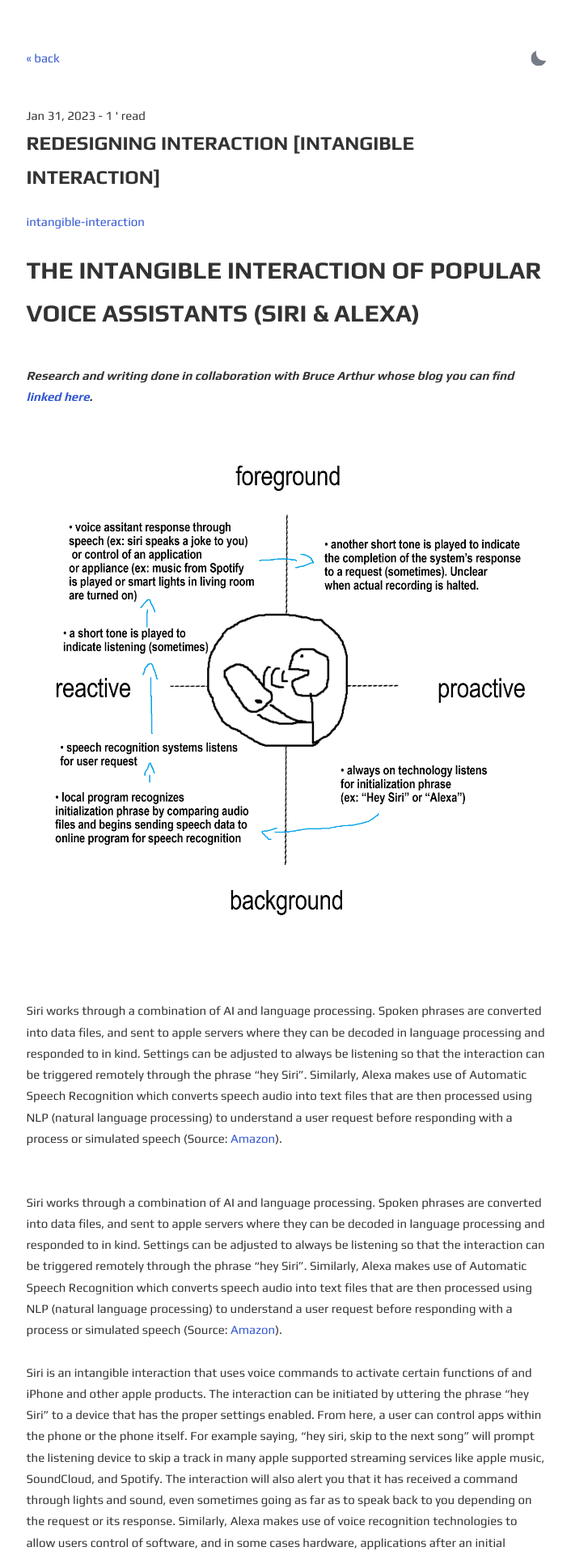
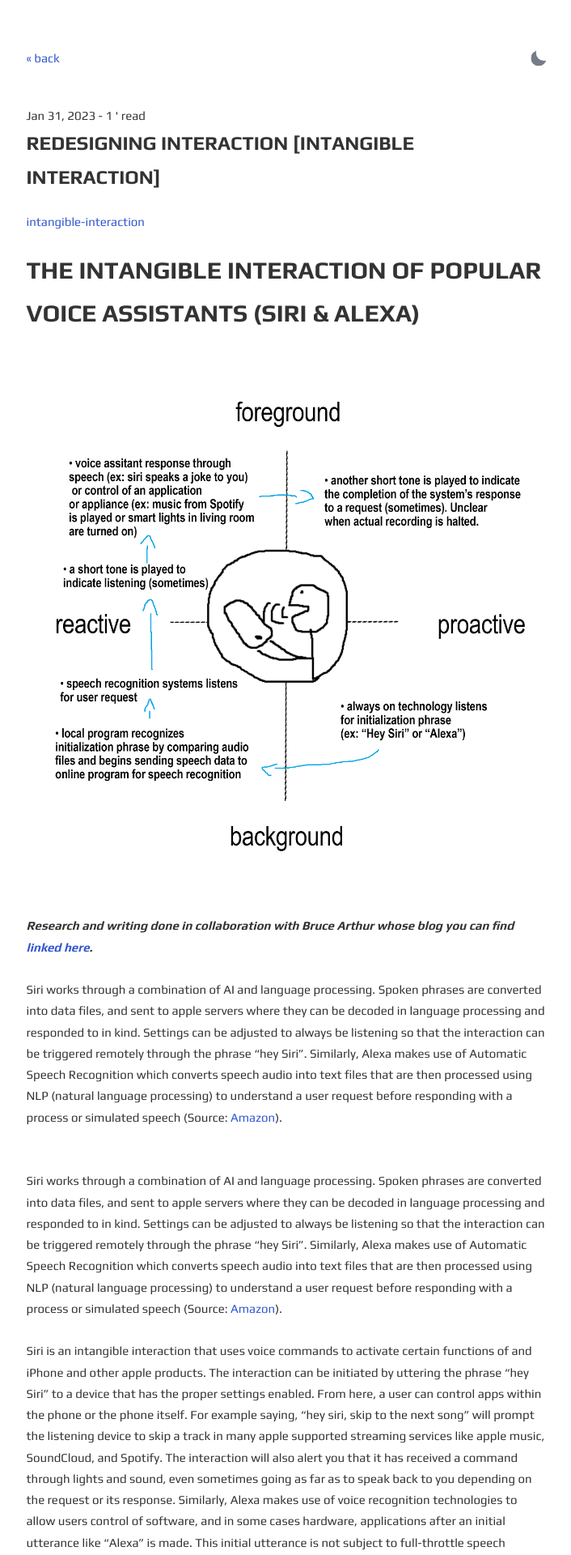
Before and after one commit to ratemypraxis/itp, a Jekyll site: the page built from _posts/2023-01-31-redesigning-interaction.md, in a window 1280 px wide. Shown: the top 1920 px of the page at 81% size, without its empty margins (285-991 px from the left). Built offline with Jekyll 4.4.1, drawn with Linux system fonts in a browser that asks for light colours; comment, search, counter and statistics services are not loaded.

Commit message:
Update 2023-01-31-redesigning-interaction.md

```diff
--- a/_posts/2023-01-31-redesigning-interaction.md
+++ b/_posts/2023-01-31-redesigning-interaction.md
@@ -9,9 +9,9 @@
 ---
 
 <h1>The Intangible Interaction of Popular Voice Assistants (Siri & Alexa)</h1>
+![a diagram featuring a stick figure digital icon drawing of a person speaking to a smartphone surrounded by digital text seperated in 4 corners by lines and arrows](https://raw.githubusercontent.com/ratemypraxis/itp/master/_posts/voiceControlInteraction.png)
+<br>
 ***Research and writing done in collaboration with Bruce Arthur whose blog you can find <a href="https://themagifrequency.notion.site/themagifrequency/INTx2-64e0121c29bd42a78b4f2a9e6be6ca19">linked here</a>.***
-<br>
-![a diagram featuring a stick figure digital icon drawing of a person speaking to a smartphone surrounded by digital text seperated in 4 corners by lines and arrows](https://raw.githubusercontent.com/ratemypraxis/itp/master/_posts/voiceControlInteraction.png)
 <br>
 Siri works through a combination of AI and language processing. Spoken phrases are converted into data files, and sent to apple servers where they can be decoded in language processing and responded to in kind. Settings can be adjusted to always be listening so that the interaction can be triggered remotely through the phrase “hey Siri”. Similarly, Alexa makes use of Automatic Speech Recognition which converts speech audio into text files that are then processed using NLP (natural language processing) to understand a user request before responding with a process or simulated speech (Source: <a href="https://nymag.com/intelligencer/smarthome/make-me-smarter-voice-speech-recognition-alexa-siri-cortana-google.html](https://developer.amazon.com/en-US/alexa/alexa-skills-kit/asr)">Amazon</a>).
 <br>
```
